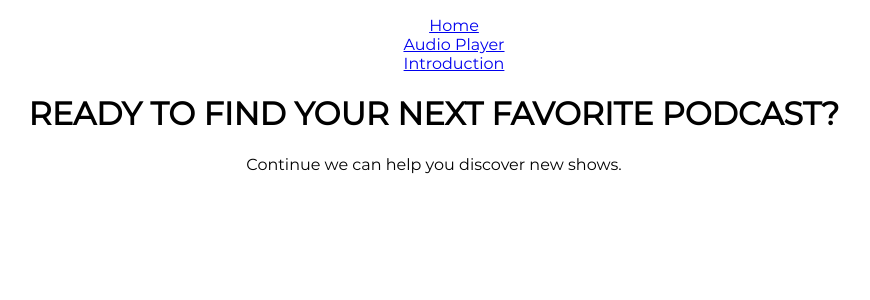
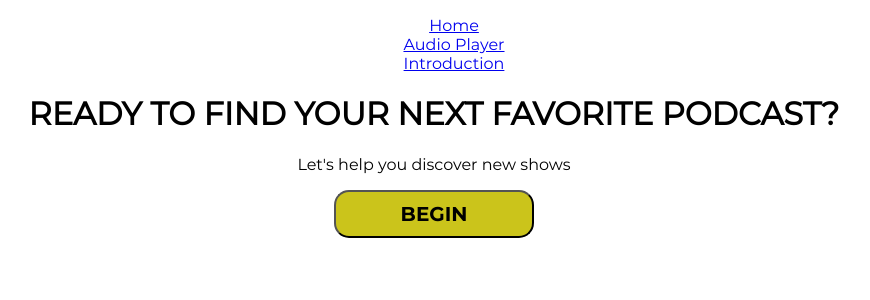
Before and after one commit to daltn/react-audio-player, a React (Create React App) app: page /hello in a window 1280 px wide. Shown: the top 300 px of the page, without its empty margins (206-1076 px from the left). Built offline with nearby package versions, Linux system fonts and the light colour scheme.

Commit message:
add button and button css

```diff
--- a/src/intro/Hello.js
+++ b/src/intro/Hello.js
@@ -3,7 +3,8 @@ import React from "react";
 const Hello = () => (
   <>
     <h1>READY TO FIND YOUR NEXT FAVORITE PODCAST?</h1>
-    <p>Continue we can help you discover new shows.</p>
+    <p>Let's help you discover new shows</p>
+    <button type="button">BEGIN</button>
   </>
 );
 
--- a/src/styles.scss
+++ b/src/styles.scss
@@ -22,6 +22,20 @@ body {
     "Cantarell", "Fira Sans", "Droid Sans", "Helvetica Neue", sans-serif;
   -webkit-font-smoothing: antialiased;
   -moz-osx-font-smoothing: grayscale;
+}
+
+button {
+  width: 200px;
+  background-color: #cbc41b;
+  border-radius: 15px;
+  font-family: "Montserrat-Bold";
+  font-size: 20px;
+  padding: 10px;
+}
+
+button:hover {
+  background-color: #000;
+  color: #cbc41b;
 }
 
 .App {
```
